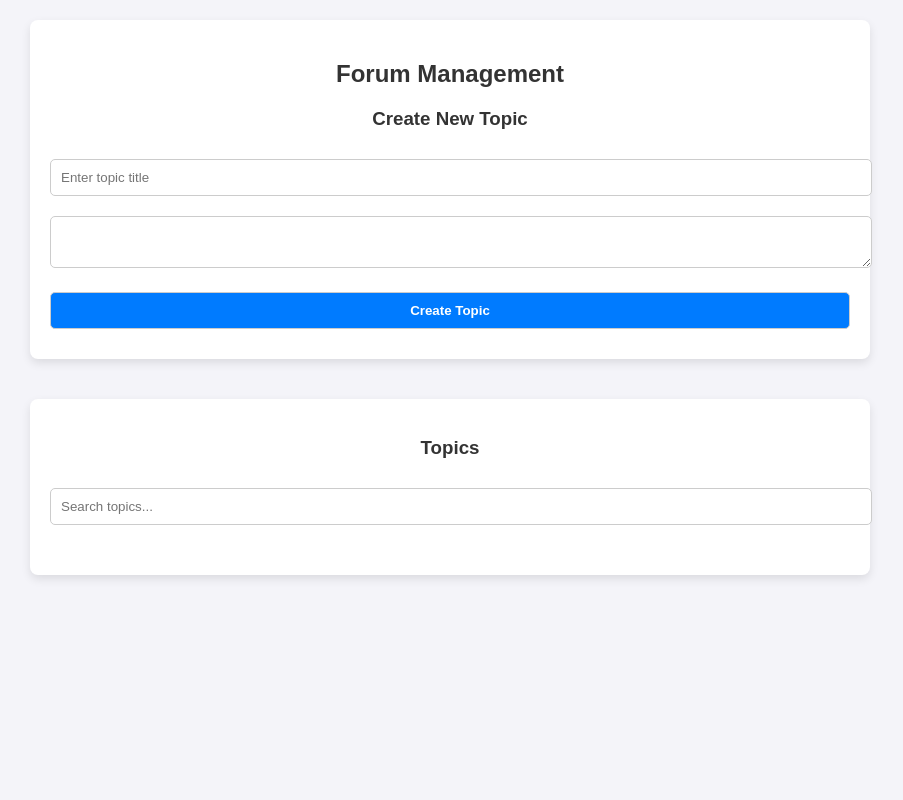
After one commit to NIRDA-KMS/NIRDAKMS, a PHP site: the page made by Internees' task/Discussion_Forum/Manage_Forums.php in a window 1280 px wide. The commit adds this page. Shown: the whole page, without its empty margins (190-1093 px from the left). Run offline with PHP 8.4, Linux system fonts and the light colour scheme; some libraries are stand-ins or nearby versions.

Commit message:
added discussion forum needed to be edited

```diff
--- /dev/null
+++ b/Internees' task/Discussion_Forum/Manage_Forums.php
@@ -0,0 +1,284 @@
+<!DOCTYPE html>
+<html lang="en">
+<head>
+    <meta charset="UTF-8">
+    <meta name="viewport" content="width=device-width, initial-scale=1.0">
+    <title>Forum Management</title>
+    <script src="https://cdn.tiny.cloud/1/yy21cxb9sz8dz5s1jswqcenpziyj0y4frg79dtifqqamfxbf/tinymce/5/tinymce.min.js" referrerpolicy="origin"></script>
+    <style>
+        /* Enhanced CSS for Better Design */
+        body {
+            font-family: Arial, sans-serif;
+            margin: 0;
+            padding: 0;
+            background-color: #f4f4f9;
+            display: flex;
+            flex-direction: column;
+            align-items: center;
+            min-height: 100vh;
+        }
+        .container {
+            background: white;
+            padding: 20px;
+            margin: 20px;
+            border-radius: 8px;
+            box-shadow: 0 4px 10px rgba(0, 0, 0, 0.1);
+            width: 90%;
+            max-width: 800px;
+        }
+        h2, h3 {
+            text-align: center;
+            color: #333;
+        }
+        input, textarea, button, select {
+            width: 100%;
+            padding: 10px;
+            margin: 10px 0;
+            border: 1px solid #ccc;
+            border-radius: 5px;
+        }
+        button {
+            background: #007bff;
+            color: white;
+            font-weight: bold;
+            cursor: pointer;
+            transition: background 0.3s ease;
+        }
+        button:hover {
+            background: #0056b3;
+        }
+        .topic {
+            padding: 15px;
+            margin: 10px 0;
+            border: 1px solid #ddd;
+            border-radius: 6px;
+            background: #f1f1f1;
+        }
+        .replies {
+            margin-left: 20px;
+            border-left: 3px solid #ccc;
+            padding-left: 10px;
+        }
+        .pagination {
+            text-align: center;
+            margin-top: 20px;
+        }
+        .hidden {
+            display: none;
+        }
+        .flagged {
+            background-color: #ffeeba;
+        }
+    </style>
+</head>
+<body>
+    <div class="container">
+        <h2>Forum Management</h2>
+        <h3>Create New Topic</h3>
+        <form id="createTopicForm">
+            <input type="text" id="topicTitle" placeholder="Enter topic title" required>
+            <textarea id="topicContent"></textarea>
+            <button type="button" onclick="createTopic()">Create Topic</button>
+        </form>
+    </div>
+
+    <div class="container">
+        <h3>Topics</h3>
+        <input type="text" id="searchBar" placeholder="Search topics..." oninput="searchTopics()">
+        <div id="topicsList">
+            <!-- Dynamic list of topics -->
+        </div>
+        <div class="pagination" id="pagination">
+            <!-- Pagination Controls -->
+        </div>
+    </div>
+
+    <div class="container hidden" id="adminPanel">
+        <h3>Flagged Topics</h3>
+        <div id="flaggedContent">
+            <!-- Dynamic list of flagged content for admin -->
+        </div>
+    </div>
+
+    <script>
+
+        tinymce.init({
+        selector: 'textarea',
+        plugins: [
+          // Core editing features
+          'anchor', 'autolink', 'charmap', 'codesample', 'emoticons', 'image', 'link', 'lists', 'media', 'searchreplace', 'table', 'visualblocks', 'wordcount',
+          // Your account includes a free trial of TinyMCE premium features
+          // Try the most popular premium features until Apr 16, 2025:
+          'checklist', 'mediaembed', 'casechange', 'formatpainter', 'pageembed', 'a11ychecker', 'tinymcespellchecker', 'permanentpen', 'powerpaste', 'advtable', 'advcode', 'editimage', 'advtemplate', 'ai', 'mentions', 'tinycomments', 'tableofcontents', 'footnotes', 'mergetags', 'autocorrect', 'typography', 'inlinecss', 'markdown','importword', 'exportword', 'exportpdf'
+        ],
+        toolbar: 'undo redo | blocks fontfamily fontsize | bold italic underline strikethrough | link image media table mergetags | addcomment showcomments | spellcheckdialog a11ycheck typography | align lineheight | checklist numlist bullist indent outdent | emoticons charmap | removeformat',
+        tinycomments_mode: 'embedded',
+        tinycomments_author: 'Author name',
+        mergetags_list: [
+          { value: 'First.Name', title: 'First Name' },
+          { value: 'Email', title: 'Email' },
+        ],
+        ai_request: (request, respondWith) => respondWith.string(() => Promise.reject('See docs to implement AI Assistant')),
+      });
+
+
+
+        let topics = [];
+        let flaggedTopics = [];
+        const itemsPerPage = 5; // Pagination setup
+        let currentPage = 1;
+
+        // Create a new topic
+        function createTopic() {
+            const title = document.getElementById('topicTitle').value;
+            const content = tinymce.get('topicContent').getContent();
+            if (title && content) {
+                const topic = {
+                    id: Date.now(),
+                    title,
+                    content,
+                    replies: [],
+                    isPinned: false,
+                    isActive: true,
+                    isFlagged: false
+                };
+                topics.push(topic);
+                renderTopics();
+                document.getElementById('createTopicForm').reset();
+                tinymce.get('topicContent').setContent('');
+            } else {
+                alert('Please complete all fields!');
+            }
+        }
+
+        // Render topics with pagination
+        function renderTopics() {
+            const topicsList = document.getElementById('topicsList');
+            topicsList.innerHTML = '';
+            const startIndex = (currentPage - 1) * itemsPerPage;
+            const endIndex = startIndex + itemsPerPage;
+            const paginatedTopics = topics.slice(startIndex, endIndex);
+
+            paginatedTopics.forEach(topic => {
+                const topicDiv = document.createElement('div');
+                topicDiv.className = `topic ${topic.isFlagged ? 'flagged' : ''}`;
+                const pinnedBadge = topic.isPinned ? '<strong>[Pinned]</strong> ' : '';
+
+                topicDiv.innerHTML = `
+                    <h4>${pinnedBadge}${topic.title}</h4>
+                    <p>${topic.content}</p>
+                    <div>
+                        <button onclick="editTopic(${topic.id})">Edit</button>
+                        <button onclick="deleteTopic(${topic.id})">Delete</button>
+                        <button onclick="toggleActivate(${topic.id})">
+                            ${topic.isActive ? 'Deactivate' : 'Activate'}
+                        </button>
+                        <button onclick="pinTopic(${topic.id})">${topic.isPinned ? 'Unpin' : 'Pin'}</button>
+                        <button onclick="flagTopic(${topic.id})">Flag</button>
+                    </div>
+                    <div class="replies">${renderReplies(topic.replies)}</div>
+                `;
+                topicsList.appendChild(topicDiv);
+            });
+
+            renderPagination();
+        }
+
+        // Render replies (threaded view)
+        function renderReplies(replies) {
+            return replies.map(reply => `<p>${reply}</p>`).join('');
+        }
+
+        // Pagination rendering
+        function renderPagination() {
+            const pagination = document.getElementById('pagination');
+            pagination.innerHTML = '';
+            const totalPages = Math.ceil(topics.length / itemsPerPage);
+            for (let i = 1; i <= totalPages; i++) {
+                const button = document.createElement('button');
+                button.textContent = i;
+                button.onclick = () => {
+                    currentPage = i;
+                    renderTopics();
+                };
+                if (i === currentPage) {
+                    button.style.backgroundColor = '#0056b3';
+                    button.style.color = '#fff';
+                }
+                pagination.appendChild(button);
+            }
+        }
+
+        // Search topics
+        function searchTopics() {
+            const query = document.getElementById('searchBar').value.toLowerCase();
+            const filteredTopics = topics.filter(topic =>
+                topic.title.toLowerCase().includes(query) ||
+                topic.content.toLowerCase().includes(query)
+            );
+            renderFilteredTopics(filteredTopics);
+        }
+
+        // Render filtered topics
+        function renderFilteredTopics(filteredTopics) {
+            const topicsList = document.getElementById('topicsList');
+            topicsList.innerHTML = '';
+            filteredTopics.forEach(topic => {
+                const topicDiv = document.createElement('div');
+                topicDiv.className = 'topic';
+                topicDiv.innerHTML = `<h4>${topic.title}</h4><p>${topic.content}</p>`;
+                topicsList.appendChild(topicDiv);
+            });
+        }
+
+        // Pin, Flag, Delete, Edit, and Activation logic...
+    </script>
+</body>
+</html>
+
+
+
+
+
+
+
+
+
+<!-- <!DOCTYPE html> -->
+<!-- <html lang="en">
+<head>
+    <meta charset="UTF-8">
+    <meta name="viewport" content="width=device-width, initial-scale=1.0">
+    <title>Document</title>
+</head>
+<body>
+    <h1>hel</h1>
+</body>
+</html> -->
+<!-- Place the first <script> tag in your HTML's <head> -->
+    <!-- <script src="https://cdn.tiny.cloud/1/yy21cxb9sz8dz5s1jswqcenpziyj0y4frg79dtifqqamfxbf/tinymce/7/tinymce.min.js" referrerpolicy="origin"></script> -->
+
+    <!-- Place the following <script> and <textarea> tags your HTML's <body> -->
+    <!-- <script>
+      tinymce.init({
+        selector: 'textarea',
+        plugins: [
+          // Core editing features
+          'anchor', 'autolink', 'charmap', 'codesample', 'emoticons', 'image', 'link', 'lists', 'media', 'searchreplace', 'table', 'visualblocks', 'wordcount',
+          // Your account includes a free trial of TinyMCE premium features
+          // Try the most popular premium features until Apr 16, 2025:
+          'checklist', 'mediaembed', 'casechange', 'formatpainter', 'pageembed', 'a11ychecker', 'tinymcespellchecker', 'permanentpen', 'powerpaste', 'advtable', 'advcode', 'editimage', 'advtemplate', 'ai', 'mentions', 'tinycomments', 'tableofcontents', 'footnotes', 'mergetags', 'autocorrect', 'typography', 'inlinecss', 'markdown','importword', 'exportword', 'exportpdf'
+        ],
+        toolbar: 'undo redo | blocks fontfamily fontsize | bold italic underline strikethrough | link image media table mergetags | addcomment showcomments | spellcheckdialog a11ycheck typography | align lineheight | checklist numlist bullist indent outdent | emoticons charmap | removeformat',
+        tinycomments_mode: 'embedded',
+        tinycomments_author: 'Author name',
+        mergetags_list: [
+          { value: 'First.Name', title: 'First Name' },
+          { value: 'Email', title: 'Email' },
+        ],
+        ai_request: (request, respondWith) => respondWith.string(() => Promise.reject('See docs to implement AI Assistant')),
+      });
+    </script>
+    <textarea>
+      Welcome to TinyMCE!
+    </textarea> -->
```
Also changed, not shown: Internees' task/Discussion_Forum/Create_Forum.php (added, +147 -0 lines), README.md, SchedureEvent/manage_events.php (line endings or trailing spaces), 1 other file.
